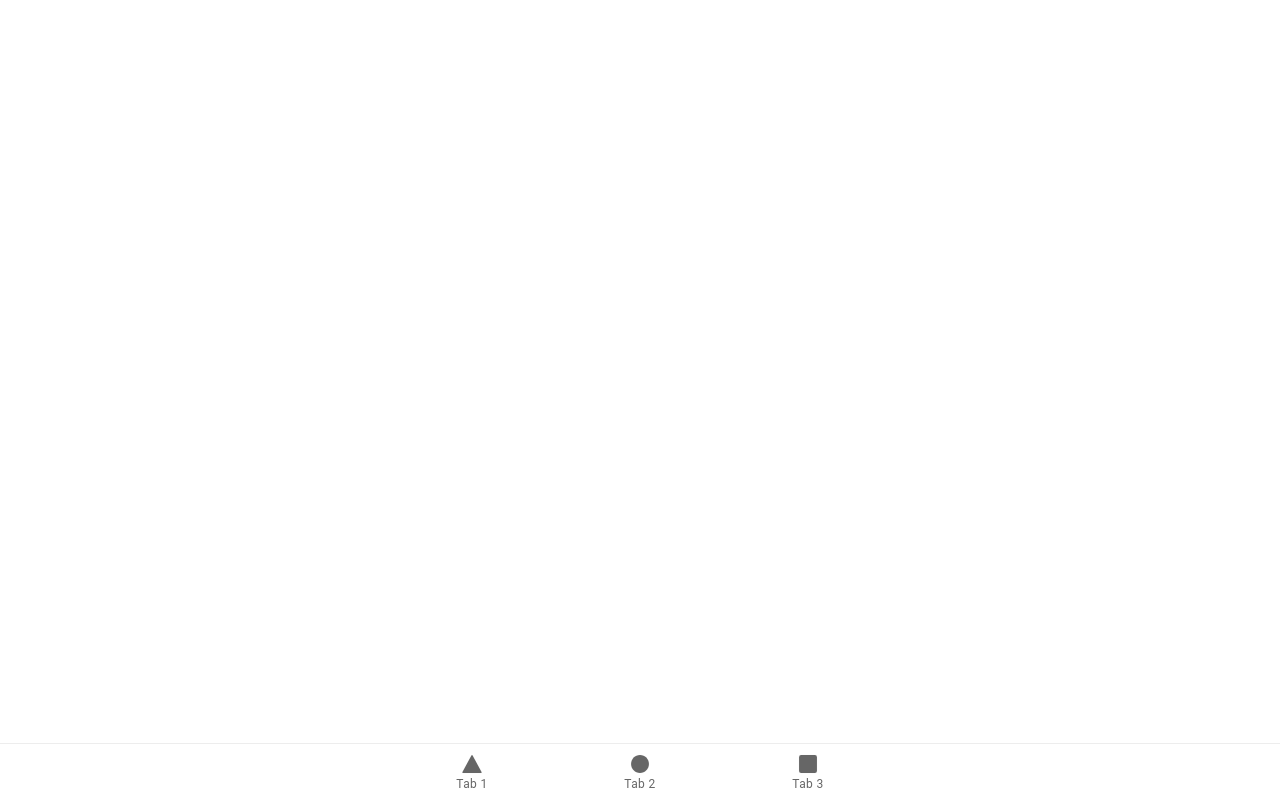
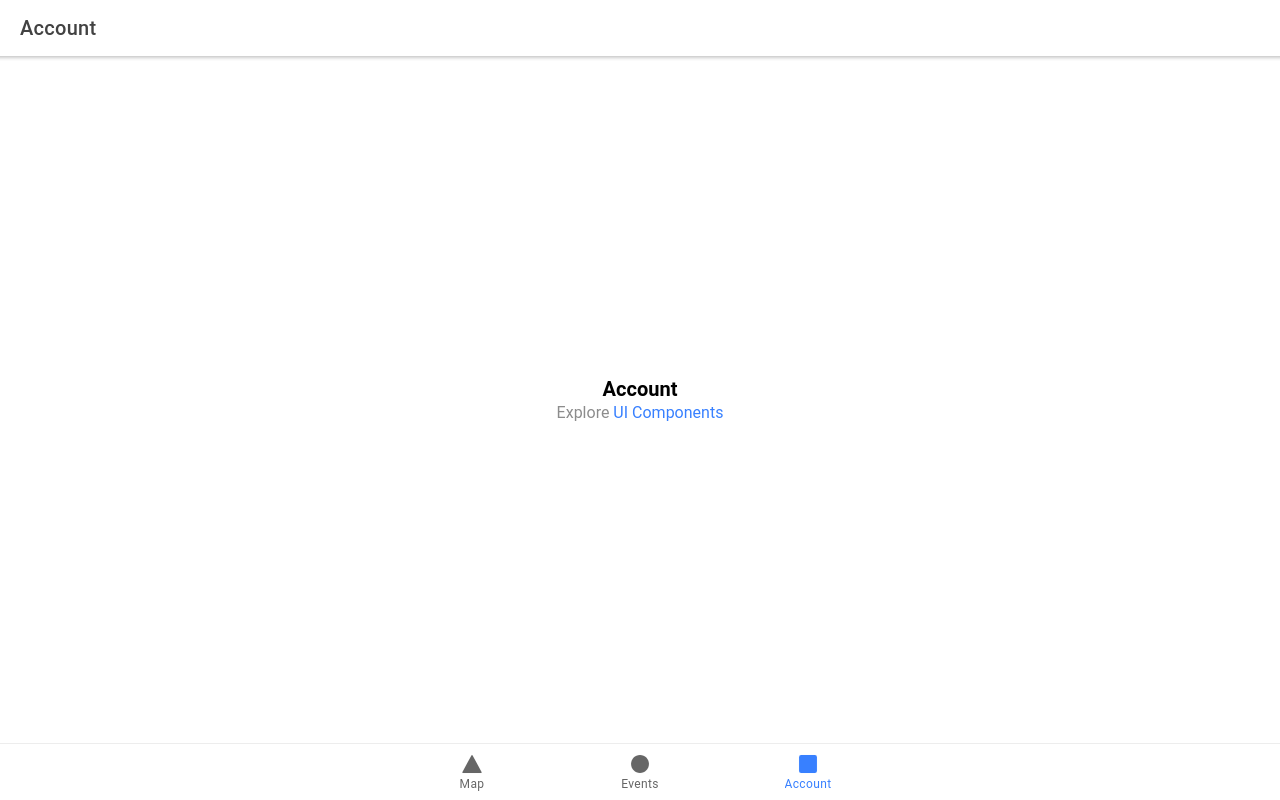
Before and after one commit to tsamantanis/kite-spots, a React (Create React App) app in the folder frontend/: page /account in a window 1280 px wide. Built offline with nearby package versions, Linux system fonts and the light colour scheme.

Commit message:
Rename tabs & fix formatting

```diff
--- a/frontend/src/App.tsx
+++ b/frontend/src/App.tsx
@@ -11,9 +11,9 @@ import {
 } from '@ionic/react';
 import { IonReactRouter } from '@ionic/react-router';
 import { ellipse, square, triangle } from 'ionicons/icons';
-import Tab1 from './pages/Tab1';
-import Tab2 from './pages/Tab2';
-import Tab3 from './pages/Tab3';
+import Map from './pages/Map';
+import Events from './pages/Events';
+import Account from './pages/Account';
 
 /* Core CSS required for Ionic components to work properly */
 import '@ionic/react/css/core.css';
@@ -39,23 +39,23 @@ const App: React.FC = () => (
         <IonReactRouter>
             <IonTabs>
                 <IonRouterOutlet>
-          <Route path="/tab1" component={Tab1} exact={true} />
-          <Route path="/tab2" component={Tab2} exact={true} />
-          <Route path="/tab3" component={Tab3} />
-          <Route path="/" render={() => <Redirect to="/tab1" />} exact={true} />
+                    <Route path="/map" component={Map} exact={true} />
+                    <Route path="/events" component={Events} exact={true} />
+                    <Route path="/account" component={Account} />
+                    <Route path="/" render={() => <Redirect to="/map" />} exact={true} />
                 </IonRouterOutlet>
                 <IonTabBar slot="bottom">
-          <IonTabButton tab="tab1" href="/tab1">
+                    <IonTabButton tab="map" href="/map">
                         <IonIcon icon={triangle} />
-            <IonLabel>Tab 1</IonLabel>
+                        <IonLabel>Map</IonLabel>
                     </IonTabButton>
-          <IonTabButton tab="tab2" href="/tab2">
+                    <IonTabButton tab="events" href="/events">
                         <IonIcon icon={ellipse} />
-            <IonLabel>Tab 2</IonLabel>
+                        <IonLabel>Events</IonLabel>
                     </IonTabButton>
-          <IonTabButton tab="tab3" href="/tab3">
+                    <IonTabButton tab="account" href="/account">
                         <IonIcon icon={square} />
-            <IonLabel>Tab 3</IonLabel>
+                        <IonLabel>Account</IonLabel>
                     </IonTabButton>
                 </IonTabBar>
             </IonTabs>
--- /dev/null
+++ b/frontend/src/pages/Account.tsx
@@ -0,0 +1,25 @@
+import React from 'react';
+import { IonContent, IonHeader, IonPage, IonTitle, IonToolbar } from '@ionic/react';
+import ExploreContainer from '../components/ExploreContainer';
+
+const Account: React.FC = () => {
+    return (
+        <IonPage>
+            <IonHeader>
+                <IonToolbar>
+                    <IonTitle>Account</IonTitle>
+                </IonToolbar>
+            </IonHeader>
+            <IonContent fullscreen>
+                <IonHeader collapse="condense">
+                    <IonToolbar>
+                        <IonTitle size="large">Account</IonTitle>
+                    </IonToolbar>
+                </IonHeader>
+                <ExploreContainer name="Account" />
+            </IonContent>
+        </IonPage>
+    );
+};
+
+export default Account;
--- /dev/null
+++ b/frontend/src/pages/Events.tsx
@@ -0,0 +1,25 @@
+import React from 'react';
+import { IonContent, IonHeader, IonPage, IonTitle, IonToolbar } from '@ionic/react';
+import ExploreContainer from '../components/ExploreContainer';
+
+const Events: React.FC = () => {
+    return (
+        <IonPage>
+            <IonHeader>
+                <IonToolbar>
+                    <IonTitle>Events</IonTitle>
+                </IonToolbar>
+            </IonHeader>
+            <IonContent fullscreen>
+                <IonHeader collapse="condense">
+                    <IonToolbar>
+                        <IonTitle size="large">Events</IonTitle>
+                    </IonToolbar>
+                </IonHeader>
+                <ExploreContainer name="Events" />
+            </IonContent>
+        </IonPage>
+    );
+};
+
+export default Events;
--- /dev/null
+++ b/frontend/src/pages/Map.tsx
@@ -0,0 +1,26 @@
+import React from 'react';
+import { IonContent, IonHeader, IonPage, IonTitle, IonToolbar } from '@ionic/react';
+import LeafletMap from '../components/LeafletMap';
+import './Map.css';
+
+const Map: React.FC = () => {
+    return (
+        <IonPage>
+            <IonHeader>
+                <IonToolbar>
+                    <IonTitle>Map</IonTitle>
+                </IonToolbar>
+            </IonHeader>
+            <IonContent fullscreen>
+                <IonHeader collapse="condense">
+                    <IonToolbar>
+                        <IonTitle size="large">Map</IonTitle>
+                    </IonToolbar>
+                </IonHeader>
+                <LeafletMap />
+            </IonContent>
+        </IonPage>
+    );
+};
+
+export default Map;
--- a/frontend/src/pages/Tab1.tsx
+++ /dev/null
@@ -1,26 +0,0 @@
-import React from 'react';
-import { IonContent, IonHeader, IonPage, IonTitle, IonToolbar } from '@ionic/react';
-import LeafletMap from '../components/LeafletMap';
-import './Tab1.css';
-
-const Tab1: React.FC = () => {
-  return (
-    <IonPage>
-      <IonHeader>
-        <IonToolbar>
-          <IonTitle>Tab 1</IonTitle>
-        </IonToolbar>
-      </IonHeader>
-      <IonContent fullscreen>
-        <IonHeader collapse="condense">
-          <IonToolbar>
-            <IonTitle size="large">Tab 1</IonTitle>
-          </IonToolbar>
-        </IonHeader>
-        <LeafletMap />
-      </IonContent>
-    </IonPage>
-  );
-};
-
-export default Tab1;
--- a/frontend/src/pages/Tab2.tsx
+++ /dev/null
@@ -1,26 +0,0 @@
-import React from 'react';
-import { IonContent, IonHeader, IonPage, IonTitle, IonToolbar } from '@ionic/react';
-import ExploreContainer from '../components/ExploreContainer';
-import './Tab2.css';
-
-const Tab2: React.FC = () => {
-  return (
-    <IonPage>
-      <IonHeader>
-        <IonToolbar>
-          <IonTitle>Tab 2</IonTitle>
-        </IonToolbar>
-      </IonHeader>
-      <IonContent fullscreen>
-        <IonHeader collapse="condense">
-          <IonToolbar>
-            <IonTitle size="large">Tab 2</IonTitle>
-          </IonToolbar>
-        </IonHeader>
-        <ExploreContainer name="Tab 2 page" />
-      </IonContent>
-    </IonPage>
-  );
-};
-
-export default Tab2;
--- a/frontend/src/pages/Tab3.tsx
+++ /dev/null
@@ -1,26 +0,0 @@
-import React from 'react';
-import { IonContent, IonHeader, IonPage, IonTitle, IonToolbar } from '@ionic/react';
-import ExploreContainer from '../components/ExploreContainer';
-import './Tab3.css';
-
-const Tab3: React.FC = () => {
-  return (
-    <IonPage>
-      <IonHeader>
-        <IonToolbar>
-          <IonTitle>Tab 3</IonTitle>
-        </IonToolbar>
-      </IonHeader>
-      <IonContent fullscreen>
-        <IonHeader collapse="condense">
-          <IonToolbar>
-            <IonTitle size="large">Tab 3</IonTitle>
-          </IonToolbar>
-        </IonHeader>
-        <ExploreContainer name="Tab 3 page" />
-      </IonContent>
-    </IonPage>
-  );
-};
-
-export default Tab3;
```
Also changed, not shown: frontend/src/pages/Map.css (renamed from frontend/src/pages/Tab1.css), frontend/src/pages/Tab2.css (deleted), frontend/src/pages/Tab3.css (deleted). Lines whose indentation alone changed are shown as unchanged.
